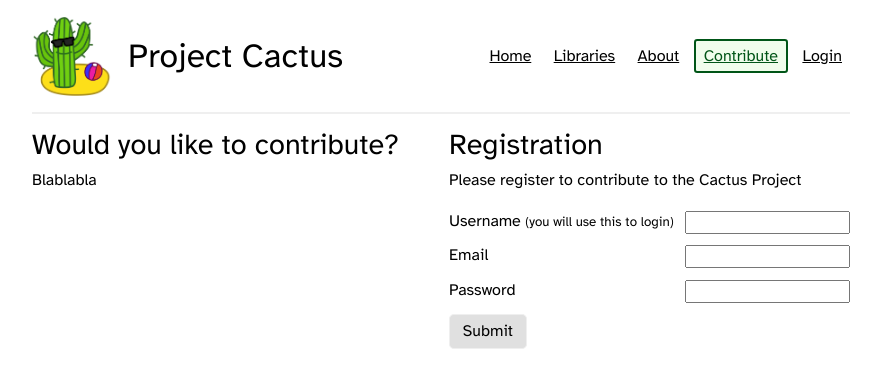
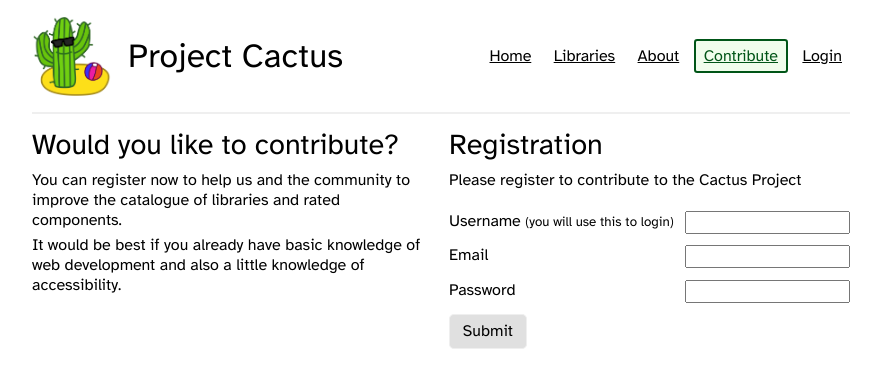
Before and after one commit to ost-fh/Cactus, a React (Create React App) app: page /contribute in a window 1280 px wide. Shown: the top 388 px of the page, without its empty margins (199-1080 px from the left). Built offline with nearby package versions, Linux system fonts and the light colour scheme.

Commit message:
small improvements

```diff
--- a/src/layout/PublicLayout.tsx
+++ b/src/layout/PublicLayout.tsx
@@ -16,6 +16,12 @@ const PublicLayout = ({ children, activeLink }: PublicLayoutProps) => {
       <header className='page-header'>
         <img className='logo' alt='logo' src='/cactus_logo.png' />
         <h1>Project Cactus</h1>
+        <div className='page-header-group'>
+          {userData?.token && (
+            <div className='page-header-user'>
+              Logged in as {userData.username}
+            </div>
+          )}
           <nav>
             <Link
               className={`nav-link ${
@@ -64,6 +70,7 @@ const PublicLayout = ({ children, activeLink }: PublicLayoutProps) => {
               </Link>
             )}
           </nav>
+        </div>
       </header>
       <main>{children}</main>
     </div>
--- a/src/pages/AddLibrary.tsx
+++ b/src/pages/AddLibrary.tsx
@@ -41,6 +41,7 @@ const AddLibrary = () => {
       <form onSubmit={handleSubmit}>
         <label htmlFor='lib-title'>Name of the Library</label>
         <input
+          required
           onChange={handleChange}
           type='text'
           name='title'
@@ -48,6 +49,7 @@ const AddLibrary = () => {
         />
         <label htmlFor='lib-version'>Current Version</label>
         <input
+          required
           onChange={handleChange}
           type='text'
           name='currentVersion'
@@ -55,6 +57,7 @@ const AddLibrary = () => {
         />
         <label htmlFor='lib-link-home'>Link to Homepage</label>
         <input
+          required
           onChange={handleChange}
           type='text'
           name='linkHome'
@@ -62,6 +65,7 @@ const AddLibrary = () => {
         />
         <label htmlFor='lib-link-docs'>Link to Documentation</label>
         <input
+          required
           onChange={handleChange}
           type='text'
           name='linkDocs'
--- a/src/pages/Contribute.tsx
+++ b/src/pages/Contribute.tsx
@@ -27,7 +27,14 @@ const Contribute = (props: { setUserData: any }) => {
       <div className='layout-split'>
         <div>
           <h2>Would you like to contribute?</h2>
-          <p>Blablabla</p>
+          <p>
+            You can register now to help us and the community to improve the
+            catalogue of libraries and rated components.{" "}
+          </p>
+          <p>
+            It would be best if you already have basic knowledge of web
+            development and also a little knowledge of accessibility.
+          </p>
         </div>
         <div>
           <h2>Registration</h2>
--- a/src/pages/LibraryDetail.tsx
+++ b/src/pages/LibraryDetail.tsx
@@ -8,6 +8,7 @@ import PublicLayout from "../layout/PublicLayout";
 import { component, library } from "../types";
 import "./librarydetail.css";
 import ScoreBubble from "../components/ScoreBubble";
+import Alert from "../components/Alert";
 
 const LibraryDetail = () => {
   const userData = useContext(UserContext);
@@ -31,10 +32,12 @@ const LibraryDetail = () => {
             <header>
               <h1>{library.title}</h1>
               <div className='lib-score'>
-                <ScoreBubble
-                  label='total accessibility score'
-                  score={library.versions[0].accessibilityScore || 0}
-                />
+                {library.versions.length !== 0 && (
+                  <ScoreBubble
+                    label='total accessibility score'
+                    score={library.versions[0].accessibilityScore || 0}
+                  />
+                )}
               </div>
             </header>
             <main>
@@ -59,7 +62,7 @@ const LibraryDetail = () => {
                 {library.versions.length !== 0 ? (
                   library.versions.map((version: any) => (
                     <>
-                      <h3>{version.version}</h3>
+                      {/* <h3>{version.version}</h3> */}
                       {version.components.map((component: component) => (
                         <ComponentResult
                           key={component.name}
@@ -69,9 +72,7 @@ const LibraryDetail = () => {
                     </>
                   ))
                 ) : (
-                  <div className='alert-info'>
-                    <p>There are currently no tests for this library.</p>
-                  </div>
+                  <Alert message='There are currently no tests for this library.' />
                 )}
               </section>
             </main>
--- a/src/pages/home.css
+++ b/src/pages/home.css
@@ -15,6 +15,10 @@
     gap: 1.5rem;
 }
 
+.home-section .button {
+    font-size: 1.2rem;
+}
+
 .home-title {
     font-size: 2rem;
     justify-self: right;
```
Lines whose indentation alone changed are shown as unchanged.
